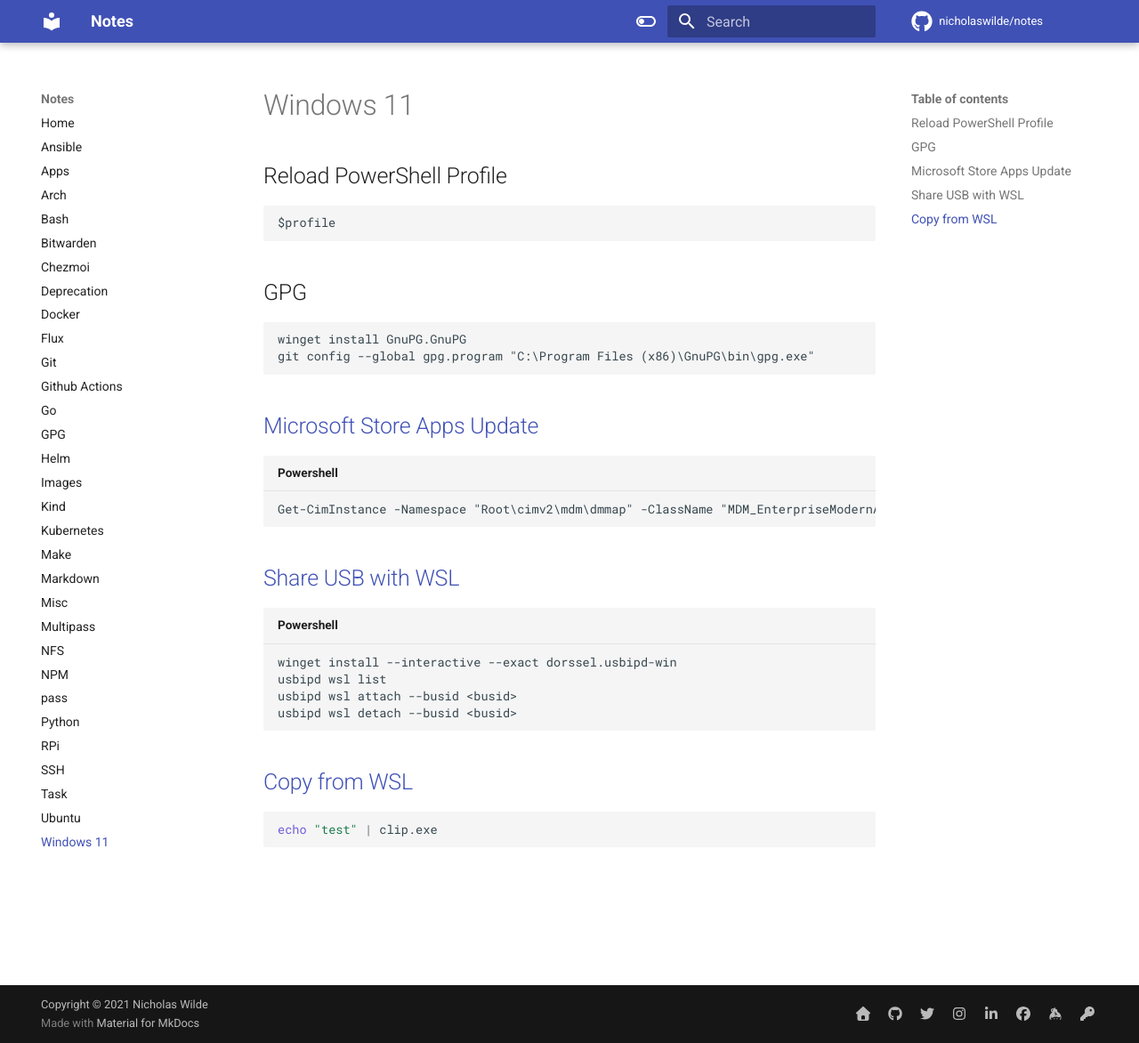
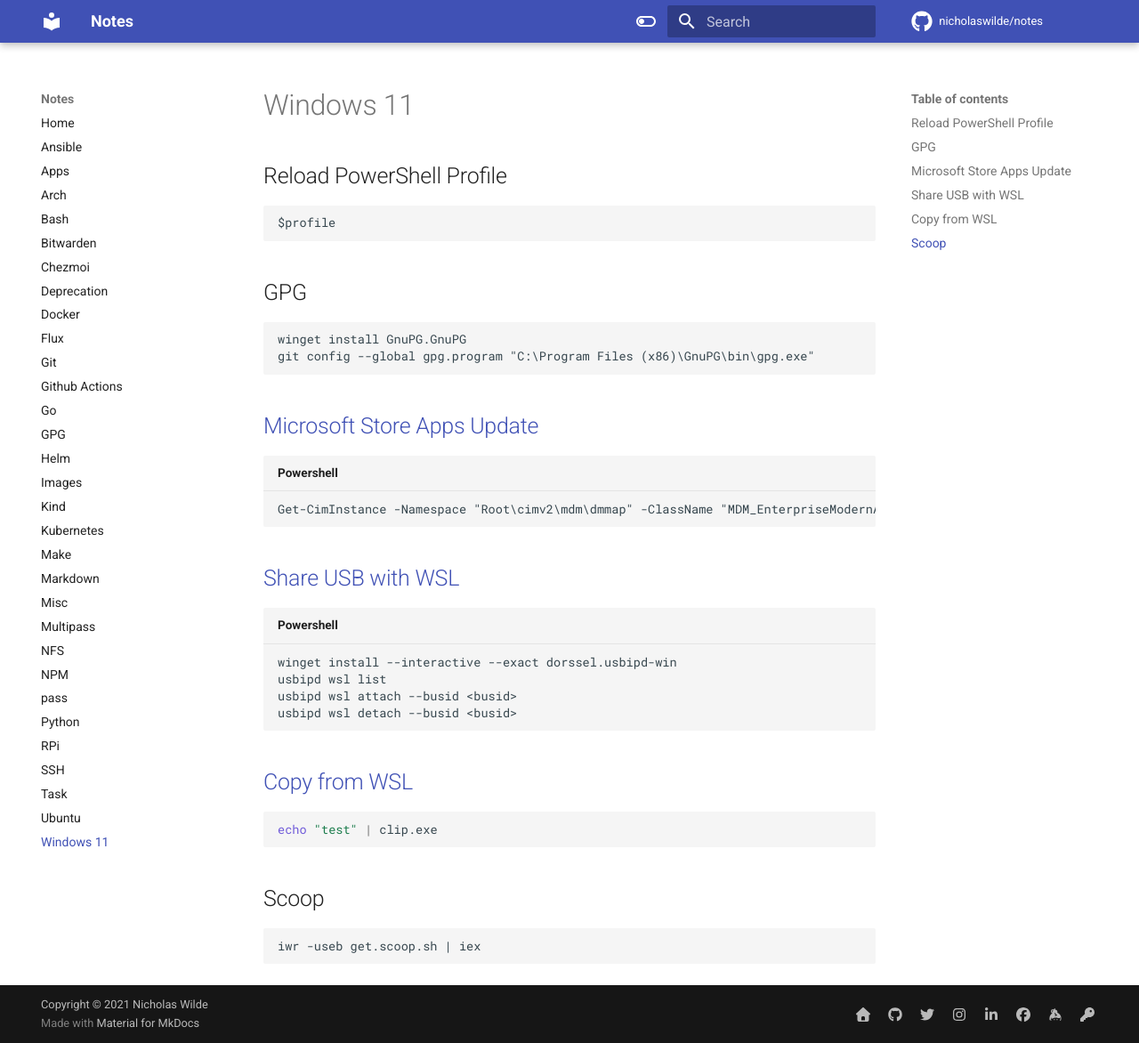
Before and after one commit to nicholaswilde/notes, an MkDocs documentation site: the page built from docs/w11.md, in a window 1280 px wide and 1172 px high. Shown: the whole window at 89% size. Built offline with MkDocs 1.6.1 and Material for MkDocs 9.7.7, drawn with Linux system fonts in a browser that asks for light colours; comment, search, counter and statistics services are not loaded.

Commit message:
Add scoop

````diff
--- a/docs/w11.md
+++ b/docs/w11.md
@@ -35,6 +35,12 @@
 echo "test" | clip.exe
 ```
 
+## Scoop
+
+```
+iwr -useb get.scoop.sh | iex
+```
+
 [1]: https://social.technet.microsoft.com/Forums/windows/en-US/5ac7daa9-54e6-43c0-9746-293dcb8ef2ec/
 [2]: https://devblogs.microsoft.com/commandline/connecting-usb-devices-to-wsl/
 [3]: https://www.raymondcamden.com/2017/10/19/copying-to-clipboard-with-windows-subsystem-for-linux
````
